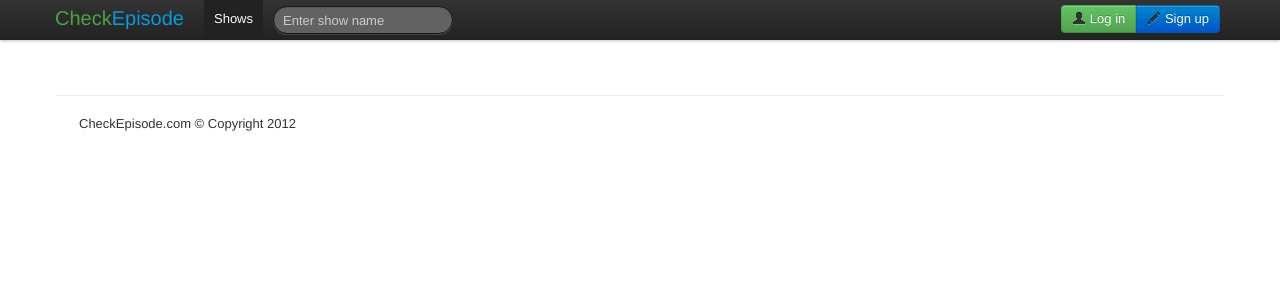
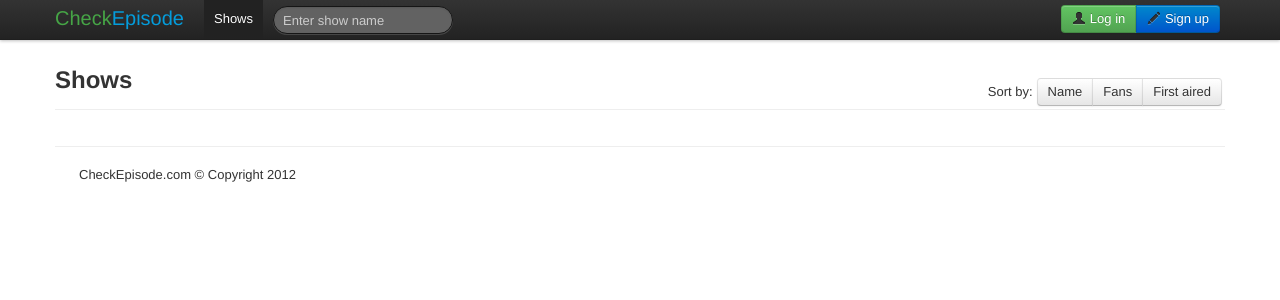
Before and after one commit to ondrajz/flask-checkepisode, a Python web app: template checkepisode/templates/shows.html in a window 1280 px wide. Shown: the top 300 px of the page. Run offline with Jinja, Linux system fonts and the light colour scheme; the template is opened without the code that fills it, so the values that code supplies are empty; some libraries are stand-ins or nearby versions.

Commit message:
added sorting to shows

```diff
--- a/checkepisode/templates/shows.html
+++ b/checkepisode/templates/shows.html
@@ -6,27 +6,30 @@
 
 {% block content %}
 <div class="row">
-    <div style="width: 900px; margin: 0 auto;">
-
-        <ul class="thumbnails">
-        {% for s in shows[0:3] %}
-        <li class="span3">
-            <div class="thumbnail">
-                <a class="thumbnail" href="/series/{{ s[0].id }}">
-                <img alt="" src="/static/series/{{ s[0].poster }}">
-                </a>
-                <div class="caption">
-                    <h5>{{ s[0].name }}</h5>
-                <p>{{ s[1] }} fans</p>
-                </div>
-            </div>
-        </li>
-        {% endfor %}
-        </ul>
+    <div class="span12">
+    <div class="page-header">
+        <div class="btn-toolbar pull-right">
+            <table class="form-inline">
+                <tr>
+                <td>
+                    <label>Sort by:</label>
+                <td/><td>
+                    <div class="btn-group">
+                        <a href="{{ url_for('shows', sort='name') }}" class="btn{% if sort == 'name' %} btn-success{% endif %}">{% if sort == 'name' %}<i class="icon-ok icon-white"></i> {% endif %}Name</a>
+                        <a href="{{ url_for('shows', sort='fans') }}" class="btn{% if sort == 'fans' %} btn-success{% endif %}">{% if sort == 'fans' %}<i class="icon-ok icon-white"></i> {% endif %}Fans</a>
+                        <a href="{{ url_for('shows', sort='first') }}" class="btn{% if sort == 'first' %} btn-success{% endif %}">{% if sort == 'first' %}<i class="icon-ok icon-white"></i> {% endif %}First aired</a>
+                    </div>
+                <td>
+                </tr>
+            </table>
+        </div>
+        <h2 style="line-height: 1;">Shows</h2>
+    </div>
     </div>
 </div>
+{% for r in range(0, shows.count(), 6) %}
 <div class="row">
-    {% for s in shows[3:9] %}
+    {% for s in shows[r:r+6] %}
         <div class="span2">
             <div class="thumbnail">
                 <a class="thumbnail" href="/series/{{ s[0].id }}">
@@ -40,20 +43,5 @@
         </div>
     {% endfor %}
 </div>
-<br>
-<div class="row">
-    {% for s in shows[9:15] %}
-        <div class="span2">
-            <div class="thumbnail">
-                <a class="thumbnail" href="/series/{{ s[0].id }}">
-                <img alt="" src="/static/series/{{ s[0].poster }}">
-                </a>
-                <div class="caption">
-                    <h5>{{ s[0].name }}</h5>
-                <p>{{ s[1] }} fans</p>
-                </div>
-            </div>
-        </div>
-    {% endfor %}
-</div>
+{% endfor %}
 {% endblock %}
```
Also changed, not shown: checkepisode/views.py (+40 -8 lines).
